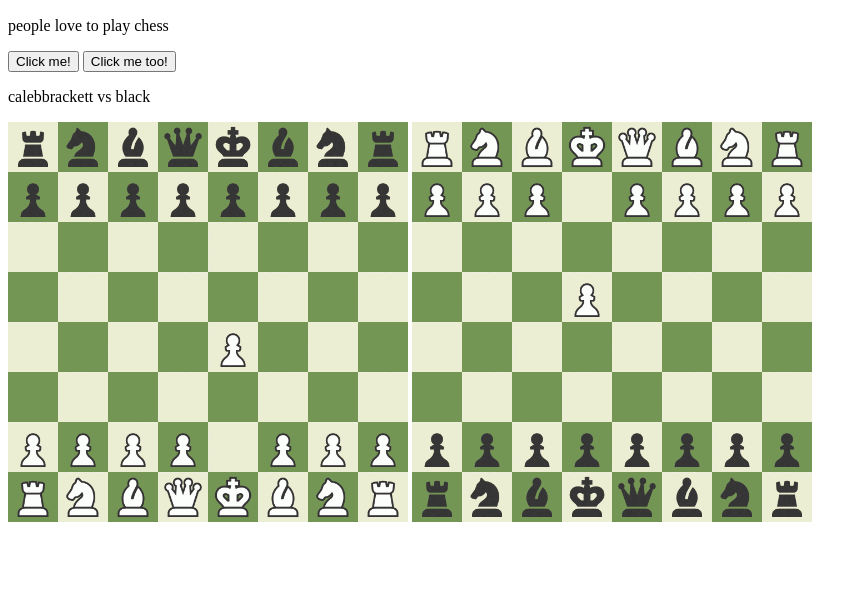
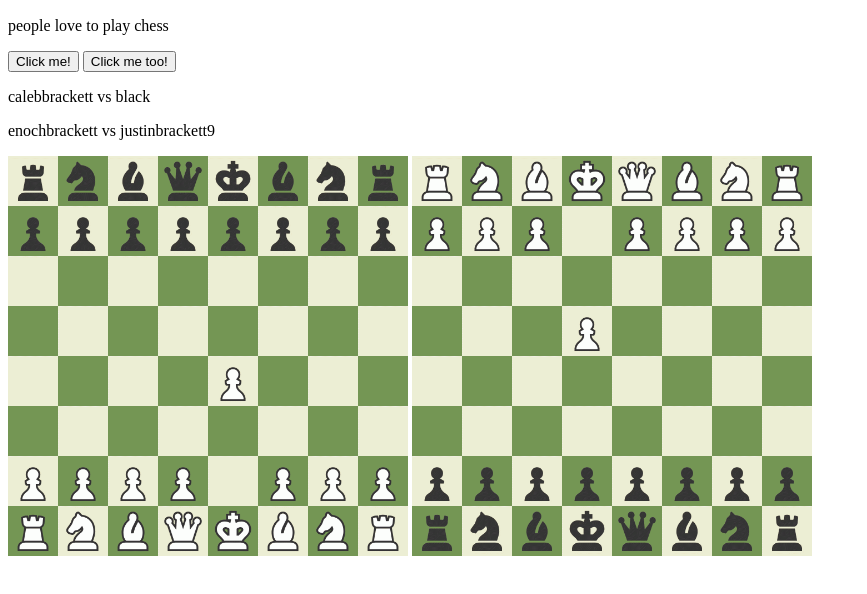
Before and after one commit to calebbrackett/w3school-s-enoch, a plain HTML site: page main.html in a window 1280 px wide. Shown: the part 110-704 px from the top of the page, without its empty margins (0-867 px from the left). Drawn offline with Linux system fonts and the light colour scheme.

Commit message:
Update main.html

```diff
--- a/main.html
+++ b/main.html
@@ -12,7 +12,7 @@
 
 <button type="button"
 onclick="document.getElementById('demo').innerHTML = 'people love to play chess'">Click me too!</button>
-<p>calebbrackett vs black</p>
+<p>calebbrackett vs black</p> <p>enochbrackett vs justinbrackett9</p>
 <img src="game5.gif" alt="Image 2" width="400px" height="400px">
 <img src="game6.gif" alt="Image 2" width="400px" height="400px">
 </body>
```
